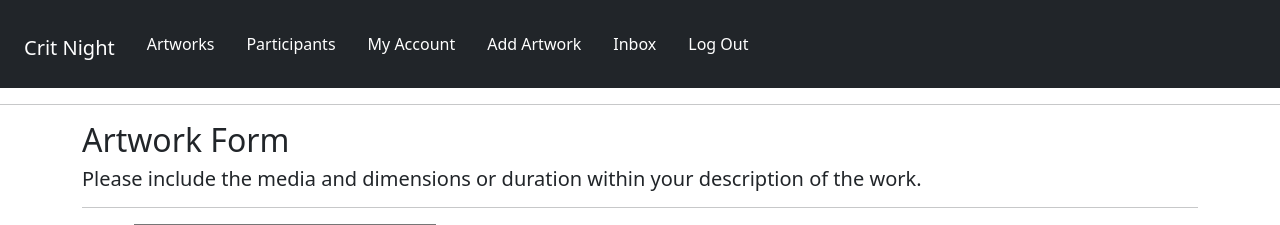
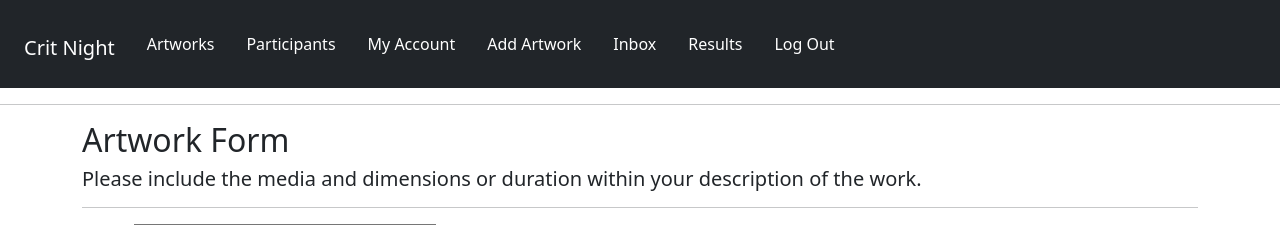
Before and after one commit to j-kincaid/crit-night-official, a Django app: page /create-artwork/ in a window 1280 px wide. Shown: the top 225 px of the page. Run offline with Django 4.2, Linux system fonts and the light colour scheme; a user stored in the database is signed in; data comes from the database, SQL or seed files in the repository; both versions use the stored data as it was after the commit.

Commit message:
add results to navigation

```diff
--- a/templates/navbar.html
+++ b/templates/navbar.html
@@ -34,6 +34,10 @@
             <li class="nav-item">
               <a class="nav-link active text-white" aria-current="page" href="{% url 'inbox' %}">Inbox</a>
             </li>
+
+            <li class="nav-item">
+              <a class="nav-link active text-white" aria-current="page" href="{% url 'results' %}">Results</a>
+            </li>
             <li class="nav-item">
               <a class="nav-link active text-white" aria-current="page" href="{% url 'logout' %}">Log Out</a>
             </li>
```
Also changed, not shown: db.sqlite3.
